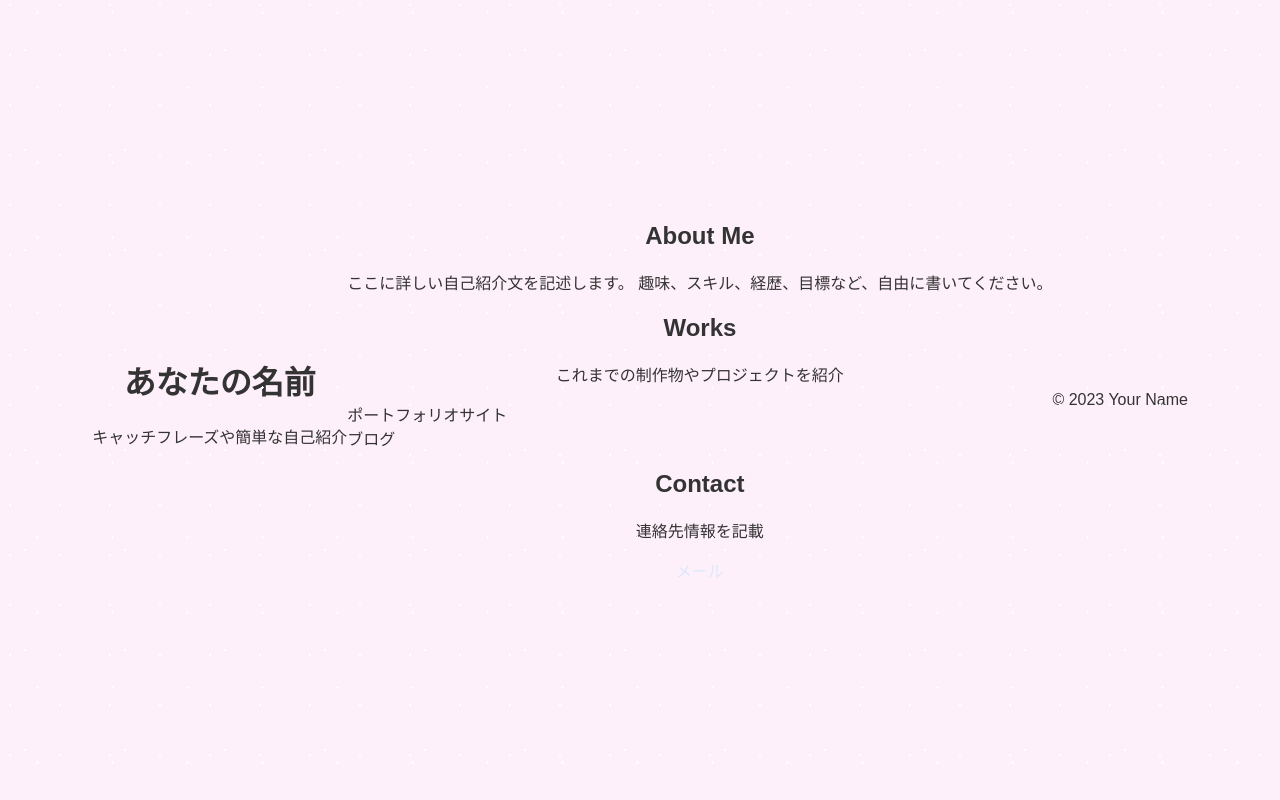
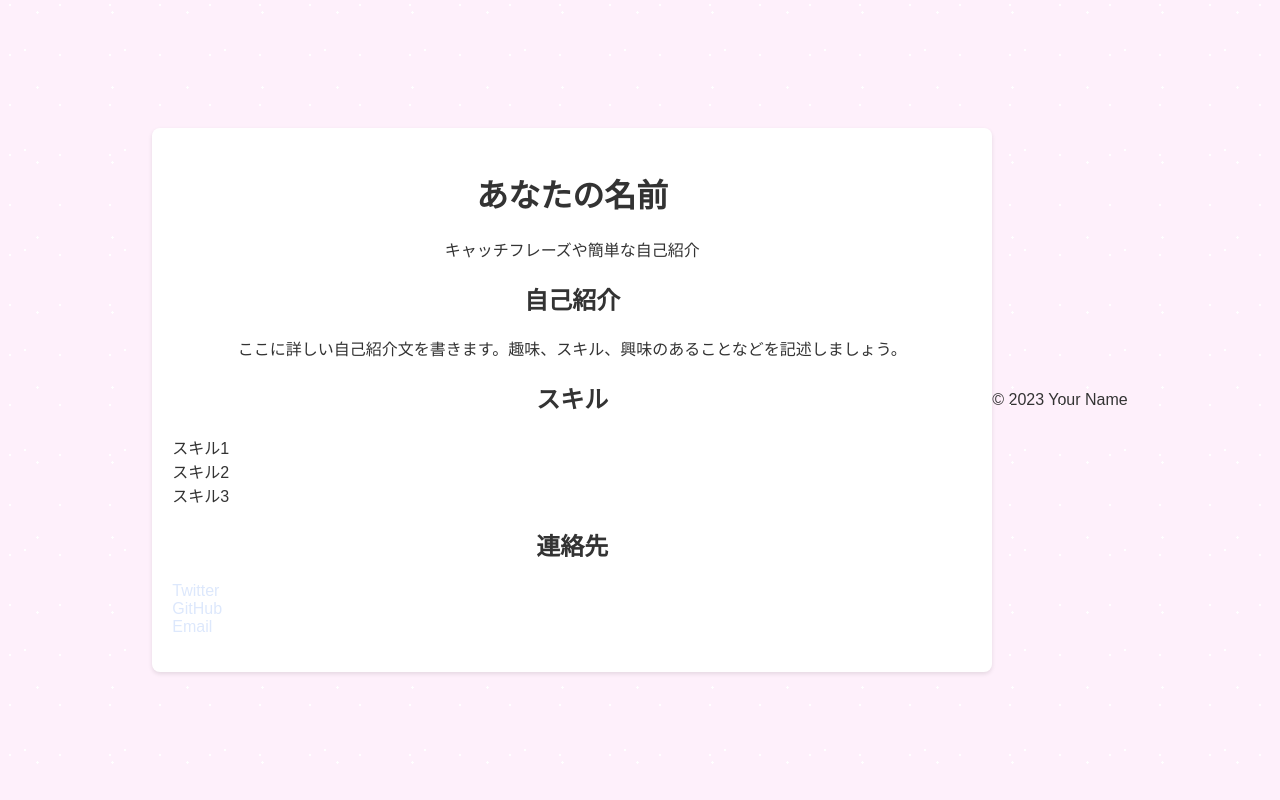
Before and after one commit to nishipippi/nishipippi.github.io, a plain HTML site: page index.html in a window 1280 px wide. Drawn offline with Linux system fonts and the light colour scheme.

Commit message:
Update index.html

```diff
--- a/index.html
+++ b/index.html
@@ -3,45 +3,41 @@
 <head>
     <meta charset="UTF-8">
     <meta name="viewport" content="width=device-width, initial-scale=1.0">
-    <title>あなたの名前 - 自己紹介</title>
+    <title>あなたの名前の自己紹介サイト</title>
     <link rel="stylesheet" href="style.css">
 </head>
 <body>
+    <div class="container">
         <header>
             <h1>あなたの名前</h1>
             <p>キャッチフレーズや簡単な自己紹介</p>
         </header>
 
-    <main>
         <section id="about">
-            <h2>About Me</h2>
-            <p>
-                ここに詳しい自己紹介文を記述します。
-                趣味、スキル、経歴、目標など、自由に書いてください。
-            </p>
-
+            <h2>自己紹介</h2>
+            <p>ここに詳しい自己紹介文を書きます。趣味、スキル、興味のあることなどを記述しましょう。</p>
         </section>
 
-        <section id="works">
-            <h2>Works</h2>
-            <p>これまでの制作物やプロジェクトを紹介</p>
+        <section id="skills">
+            <h2>スキル</h2>
             <ul>
-               <li>ポートフォリオサイト</li>
-               <li>ブログ</li>
+                <li>スキル1</li>
+                <li>スキル2</li>
+                <li>スキル3</li>
                 </ul>
         </section>
 
         <section id="contact">
-            <h2>Contact</h2>
-            <p>連絡先情報を記載</p>
-            <p>
-              <a href="mailto:your-email@example.com">メール</a>
-            </p>
+           <h2>連絡先</h2>
+            <ul>
+                <li><a href="https://twitter.com/your_twitter">Twitter</a></li>
+                <li><a href="https://github.com/your_github">GitHub</a></li>
+                <li><a href="mailto:your_email@example.com">Email</a></li>
+            </ul>
         </section>
-    </main>
-
+    </div>
     <footer>
-        <p>&copy; 2023 Your Name</p>
+        <p>© 2023 Your Name</p>
     </footer>
 </body>
 </html>
```
Lines whose indentation alone changed are shown as unchanged.
